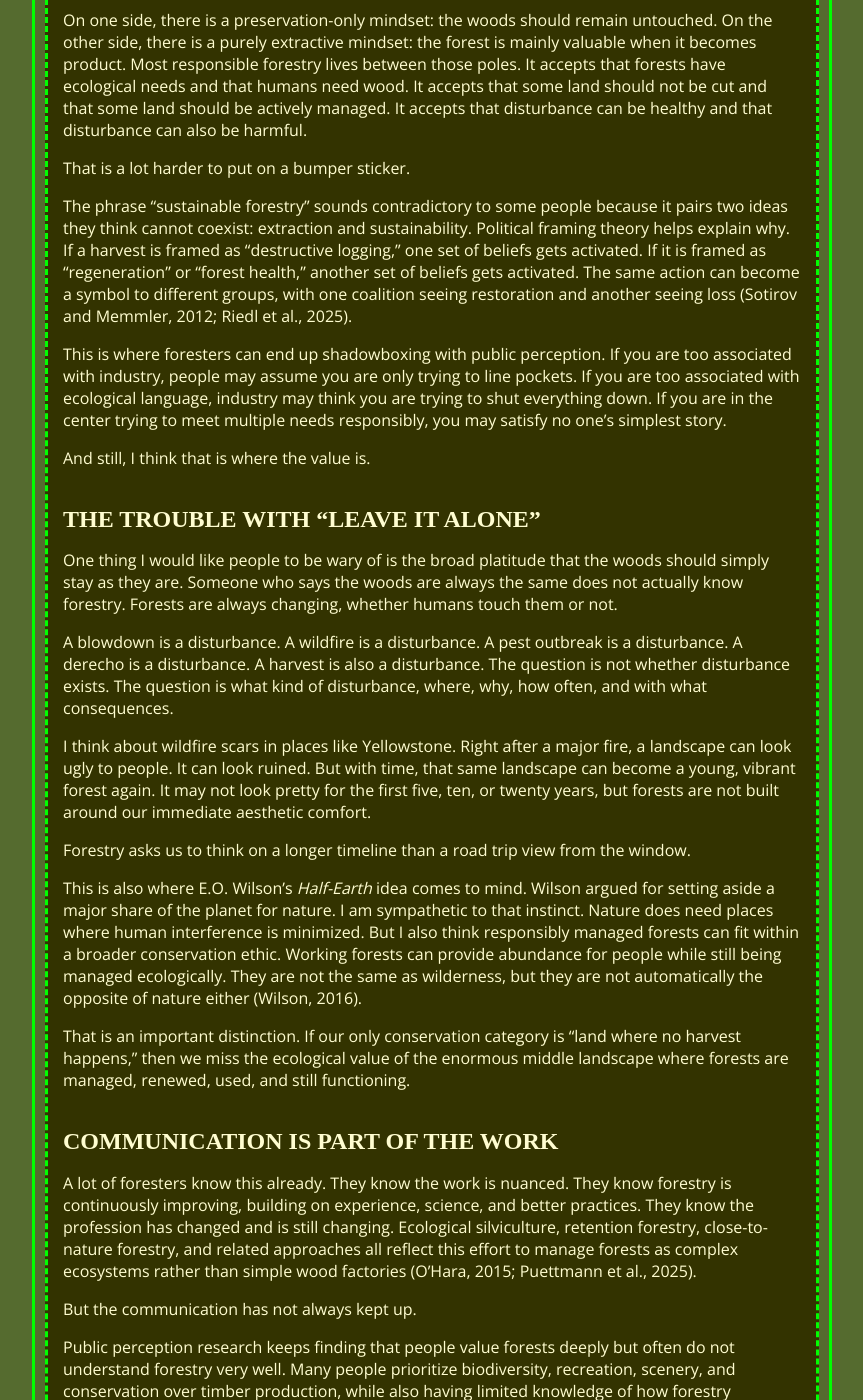
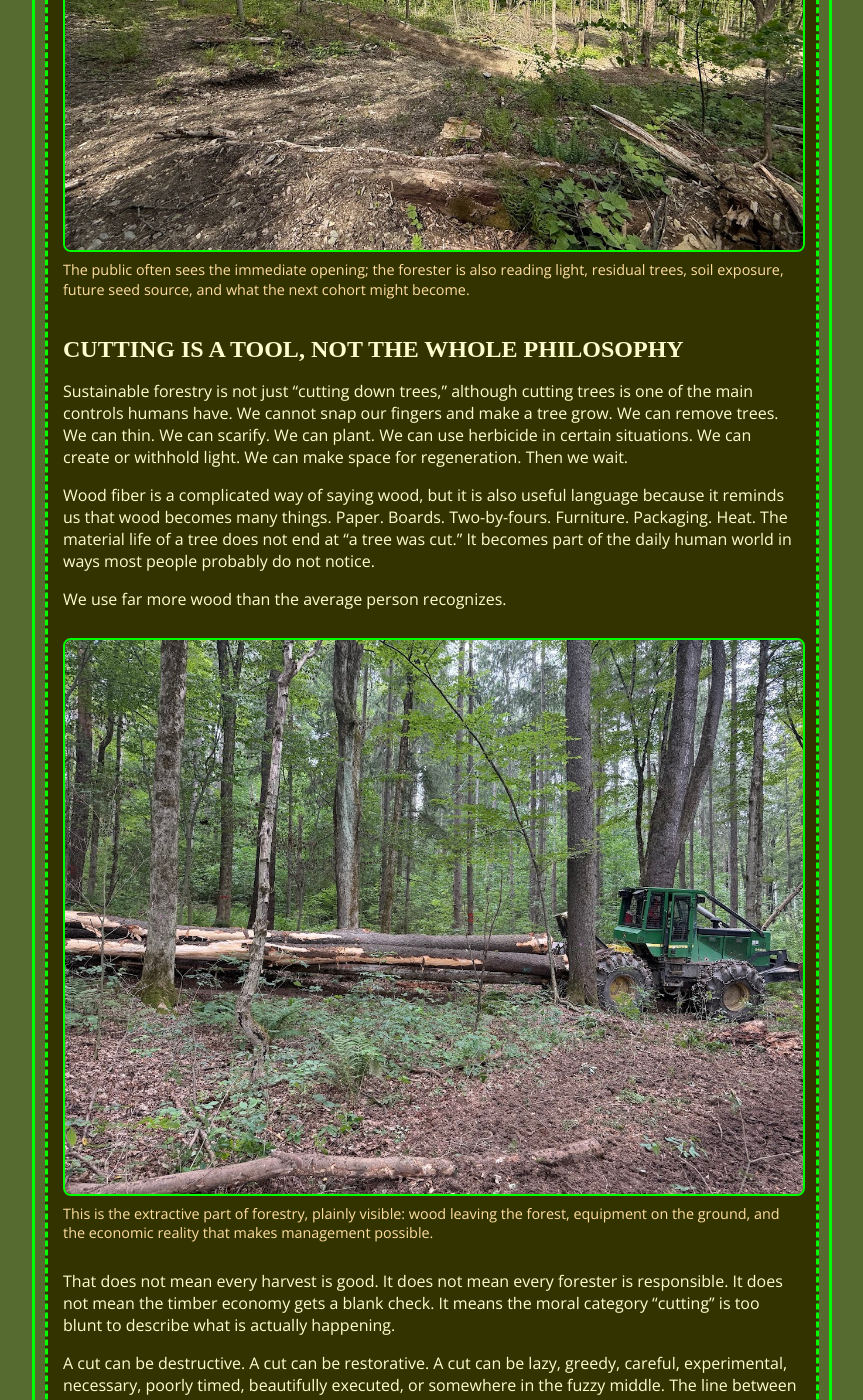
Before and after one commit to MtnTheMan/mtntheman.github.io, a Jekyll site: the page built from _posts/2026-07-14-nhr-log-6-forestry-as-the-centrist.md, in a window 1280 px wide and 1400 px high, scrolled down 3911 px. Shown: the whole window, without its empty margins (208-1071 px from the left). Built offline with Jekyll 4.4.1, drawn with Linux system fonts in a browser that asks for light colours; some web fonts are replaced; some of the changed text lies outside the part shown.

Commit message:
Add images to NHR Log 6

```diff
--- a/_posts/2026-07-14-nhr-log-6-forestry-as-the-centrist.md
+++ b/_posts/2026-07-14-nhr-log-6-forestry-as-the-centrist.md
@@ -23,19 +23,15 @@ Forestry lives in a much harder middle ground. It is an extractive practice, bec
 
 So the question is not simply, "Were trees cut?" The better question is, "What was the cut trying to do, and what kind of forest is expected to come next?"
 
-<!-- IMAGE PLACEHOLDER:
-Road-trip photo of a recent northern hardwood harvest, preferably one that looks messy or visually abrupt at first glance.
-
 <figure class="nhr-figure full-width nhr-photo protected-image" oncontextmenu="return false;">
   <img
-    src="{{ site.baseurl }}/assets/images/northern-hardwoods-megatrip/TK-harvest-photo.jpeg"
-    alt="Recent northern hardwood harvest area with visible canopy opening and disturbed forest floor"
+    src="{{ site.baseurl }}/assets/images/northern-hardwoods-megatrip/nhr-log-6-open-canopy-harvest.jpeg"
+    alt="Recently harvested northern hardwood stand with an open canopy, retained trees, and exposed forest floor"
     loading="lazy"
     draggable="false"
   >
-  <figcaption>Caption TK.</figcaption>
+  <figcaption>A fresh harvest can look visually severe in the moment, even when retained trees, exposed mineral soil, and added light are part of the intended next stand.</figcaption>
 </figure>
--->
 
 ## Sustainability Does Not Mean Standing Still
 
@@ -71,19 +67,15 @@ That is hard to see if all you see is the immediate aftermath. It is much easier
 
 This is why public perception can get forestry wrong. The public often sees the cut. The forester is also thinking about the next cohort.
 
-<!-- IMAGE PLACEHOLDER:
-Road-trip photo showing yellow birch regeneration, scarified soil, a canopy gap, or a stand where the regeneration goal is visible.
-
 <figure class="nhr-figure full-width nhr-photo protected-image" oncontextmenu="return false;">
   <img
-    src="{{ site.baseurl }}/assets/images/northern-hardwoods-megatrip/TK-yellow-birch-regeneration.jpeg"
-    alt="Northern hardwood forest floor with canopy opening and regeneration conditions for yellow birch"
+    src="{{ site.baseurl }}/assets/images/northern-hardwoods-megatrip/nhr-log-6-working-forest-slope.jpeg"
+    alt="Open northern hardwood slope with residual trees, slash, exposed soil, and a distant forested ridge"
     loading="lazy"
     draggable="false"
   >
-  <figcaption>Caption TK.</figcaption>
+  <figcaption>The public often sees the immediate opening; the forester is also reading light, residual trees, soil exposure, future seed source, and what the next cohort might become.</figcaption>
 </figure>
--->
 
 ## Cutting Is a Tool, Not the Whole Philosophy
 
@@ -92,6 +84,16 @@ Sustainable forestry is not just "cutting down trees," although cutting trees is
 Wood fiber is a complicated way of saying wood, but it is also useful language because it reminds us that wood becomes many things. Paper. Boards. Two-by-fours. Furniture. Packaging. Heat. The material life of a tree does not end at "a tree was cut." It becomes part of the daily human world in ways most people probably do not notice.
 
 We use far more wood than the average person recognizes.
+
+<figure class="nhr-figure full-width nhr-photo protected-image" oncontextmenu="return false;">
+  <img
+    src="{{ site.baseurl }}/assets/images/northern-hardwoods-megatrip/nhr-log-6-skidder-log-removal.jpeg"
+    alt="Skidder moving felled logs through a managed hardwood forest"
+    loading="lazy"
+    draggable="false"
+  >
+  <figcaption>This is the extractive part of forestry, plainly visible: wood leaving the forest, equipment on the ground, and the economic reality that makes management possible.</figcaption>
+</figure>
 
 That does not mean every harvest is good. It does not mean every forester is responsible. It does not mean the timber economy gets a blank check. It means the moral category "cutting" is too blunt to describe what is actually happening.
 
@@ -139,19 +141,15 @@ This is also where E.O. Wilson's *Half-Earth* idea comes to mind. Wilson argued
 
 That is an important distinction. If our only conservation category is "land where no harvest happens," then we miss the ecological value of the enormous middle landscape where forests are managed, renewed, used, and still functioning.
 
-<!-- IMAGE PLACEHOLDER:
-Road-trip photo of a healthy working forest, a regenerating stand, or a view that shows forest continuity after past disturbance.
-
 <figure class="nhr-figure full-width nhr-photo protected-image" oncontextmenu="return false;">
   <img
-    src="{{ site.baseurl }}/assets/images/northern-hardwoods-megatrip/TK-working-forest.jpeg"
-    alt="Healthy working northern hardwood forest showing regeneration and forest continuity after management"
+    src="{{ site.baseurl }}/assets/images/northern-hardwoods-megatrip/nhr-log-6-dynamic-hardwood-stand.jpeg"
+    alt="Green northern hardwood stand with multiple tree sizes, understory growth, and deadwood on the forest floor"
     loading="lazy"
     draggable="false"
   >
-  <figcaption>Caption TK.</figcaption>
+  <figcaption>A forest that looks quiet is still changing: trees die, gaps open, understory layers respond, and deadwood becomes part of the next set of possibilities.</figcaption>
 </figure>
--->
 
 ## Communication Is Part of the Work
 
```
Also changed, not shown: assets/images/northern-hardwoods-megatrip/nhr-log-6-dynamic-hardwood-stand.jpeg (added), assets/images/northern-hardwoods-megatrip/nhr-log-6-open-canopy-harvest.jpeg (added), assets/images/northern-hardwoods-megatrip/nhr-log-6-skidder-log-removal.jpeg (added), assets/images/northern-hardwoods-megatrip/nhr-log-6-working-forest-slope.jpeg (added).
